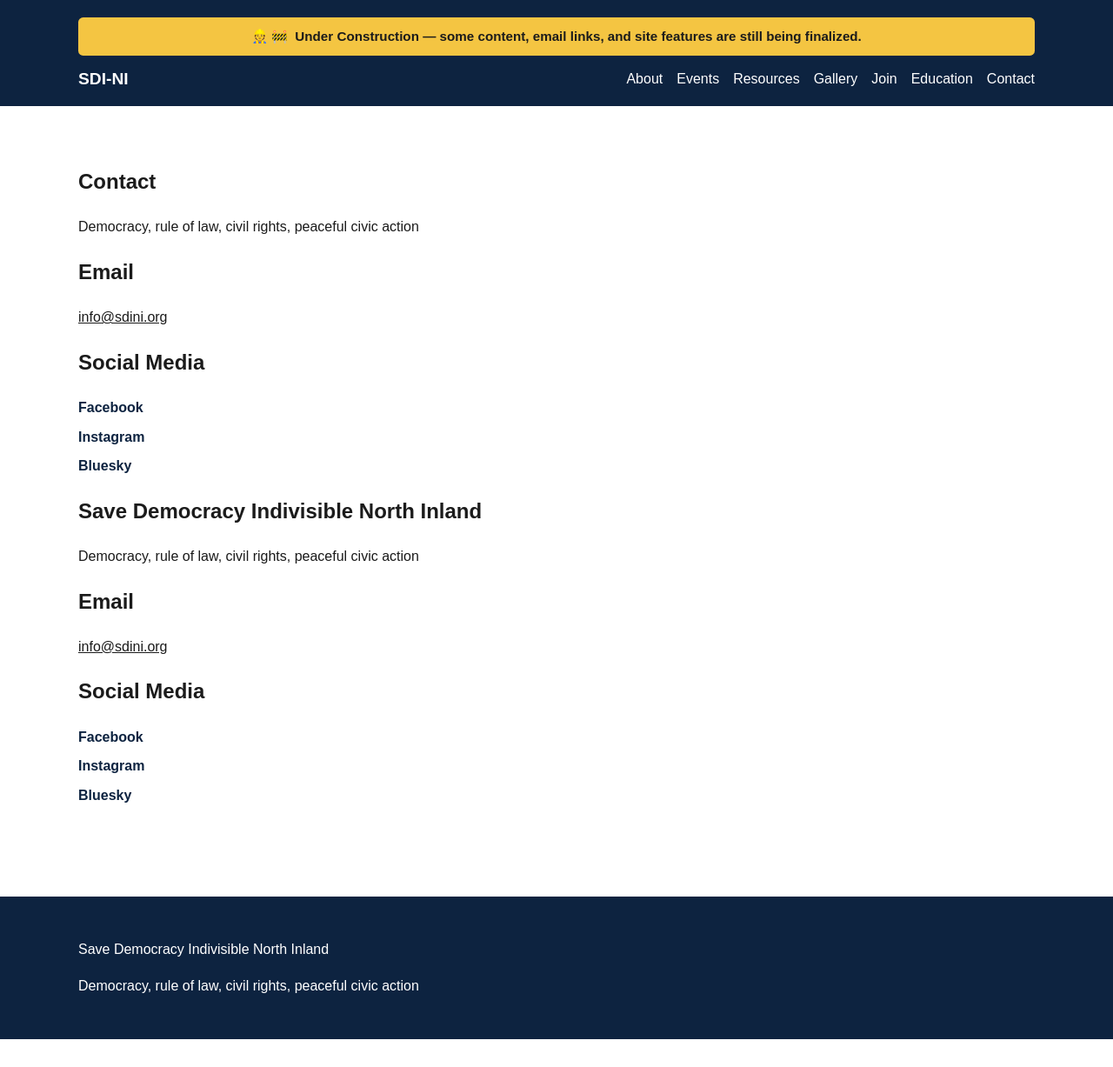
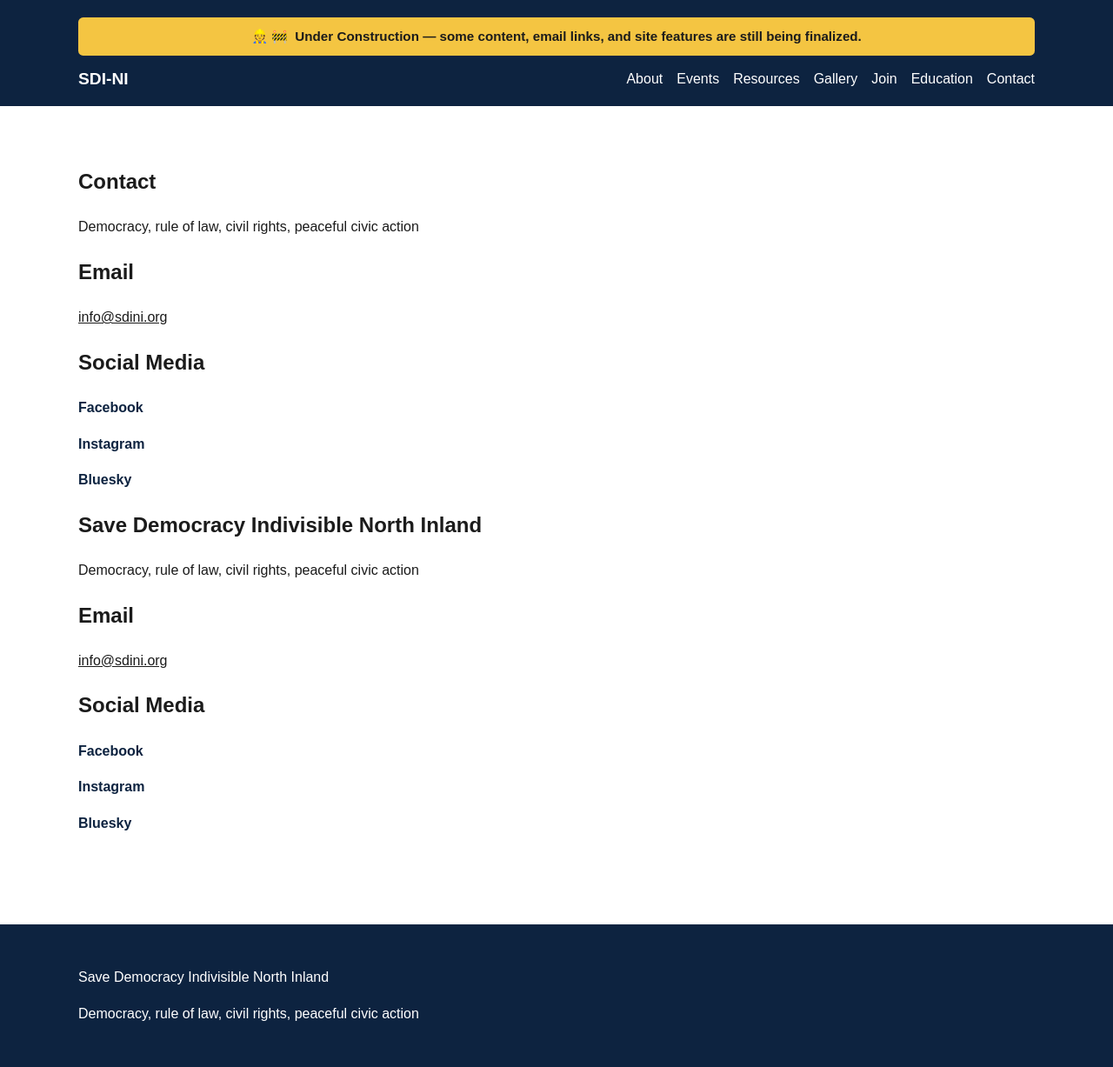
Before and after one commit to SDI-NI/sdini-website-2.0, a Jekyll site: the page built from contact.md, in a window 1280 px wide. Shown: the whole page at 87% size. Built offline with Jekyll 4.4.1, drawn with Linux system fonts in a browser that asks for light colours; a script that is not in the unit is left out; before the commit the page ends 1195 px from its top, so only the background shows below that.

Commit message:
Update style.css
Removed bad, extra line
.contact-links p {
.contact-social {

```diff
--- a/assets/css/style.css
+++ b/assets/css/style.css
@@ -190,7 +190,6 @@
 }
 
 .contact-links p {
-.contact-social {
   margin-top: 1rem;
 }
 
```
